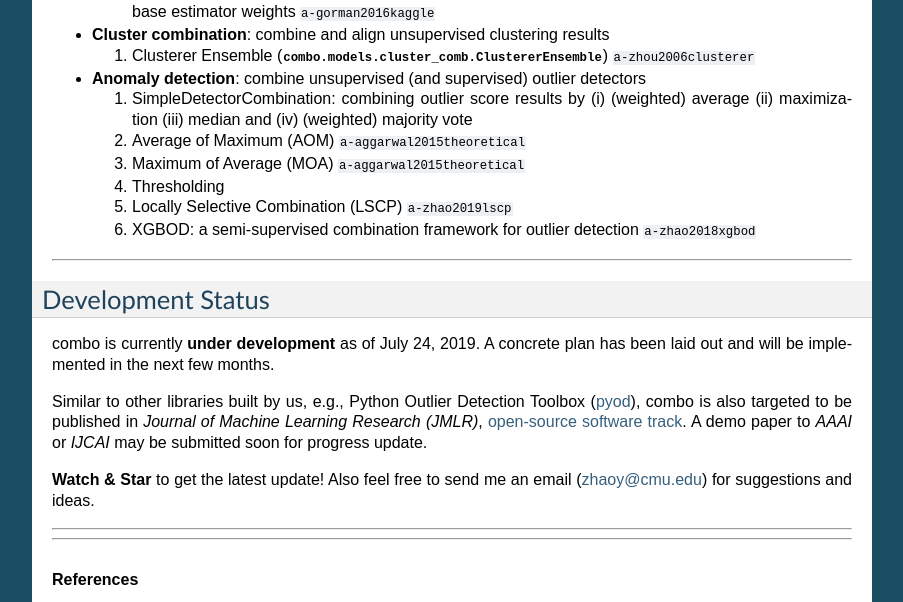
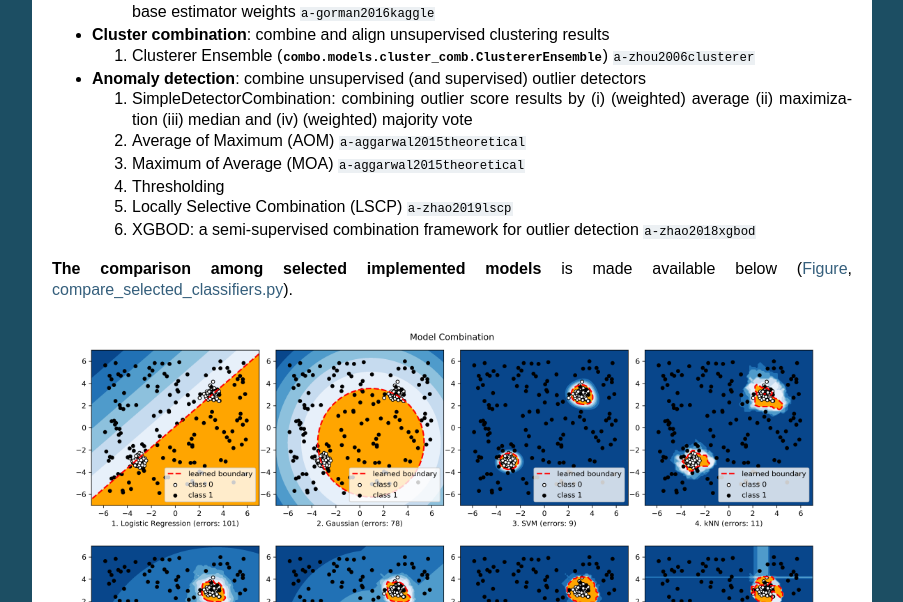
Before and after one commit to yzhao062/combo, a Sphinx documentation site: the page built from docs/index.rst, in a window 1280 px wide and 900 px high, scrolled down 1897 px, cut to the strip 0-602 px from the top of the window. Shown: the whole strip, without its empty margins (198-1101 px from the left). Built offline with Sphinx 7.4.7, drawn with Linux system fonts in a browser that asks for light colours; formulas are drawn with MathJax 3; cross-references to code outside the pages are shown as plain code.

Commit message:
update documentation

```diff
--- a/docs/index.rst
+++ b/docs/index.rst
@@ -172,6 +172,15 @@ Some of the methods are tasks specific:
   6. XGBOD: a semi-supervised combination framework for outlier detection :cite:`a-zhao2018xgbod`
 
 
+**The comparison among selected implemented models** is made available below
+(\ `Figure <https://raw.githubusercontent.com/yzhao062/combo/master/examples/ALL.png>`_\ ,
+`compare_selected_classifiers.py <https://github.com/yzhao062/combo/blob/master/examples/compare_selected_classifiers.py>`_\).
+
+
+.. figure:: figs/ALL.png
+    :alt: Comparison of selected models
+
+
 ----
 
 
```
Also changed, not shown: README.rst (+8 -0 lines), docs/figs/ALL.png (added), 2 other files.
